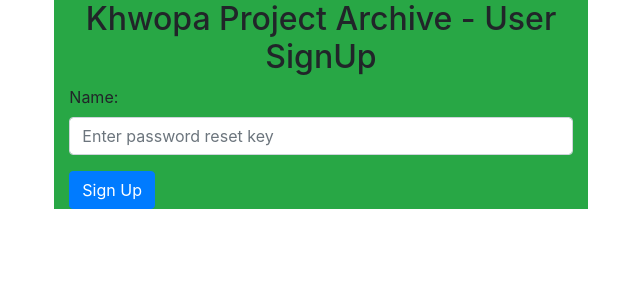
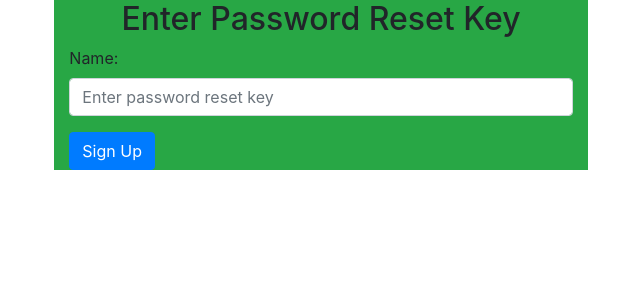
Before and after one commit to Rimpahang/Project-II, a PHP site: page /backEnd/verify_pwd_reset_key.php in a window 1280 px wide. Shown: the top 300 px of the page, without its empty margins (319-959 px from the left). Run offline with PHP 8.4, Linux system fonts and the light colour scheme; some libraries are stand-ins or nearby versions.

Commit message:
changed title, email subject and form topic

```diff
--- a/backEnd/password_recovery.php
+++ b/backEnd/password_recovery.php
@@ -50,7 +50,7 @@ if (mysqli_num_rows($result) > 0) {
 
             // Content
             $mail->isHTML(true);                                  // Set email format to HTML
-            $mail->Subject = 'Password Recovery';
+            $mail->Subject = 'Password Reset';
             $mail->Body = 'Dear, User your password reset key is:<br><b>' . $rekey . '</b><br>Please do not share this key with anyone.';
             $mail->AltBody = 'This is the body in plain text for non-HTML mail clients';
 
@@ -74,7 +74,7 @@ if (mysqli_num_rows($result) > 0) {
 <!DOCTYPE html>
 <html>
 <head>
-    <title>Password Recovery - Khwopa Project Archive</title>
+    <title>Password Reset - Khwopa Project Archive</title>
     <?php include('includes/head.php'); ?>
 </head>
 <body>
--- a/backEnd/set_new_pwd.php
+++ b/backEnd/set_new_pwd.php
@@ -27,12 +27,12 @@ if (isset($_POST['sub'])) {
 <!DOCTYPE html>
 <html>
 <head>
-    <title>Sign Up - Khwopa Project Archive</title>
+    <title>Password Reset - Khwopa Project Archive</title>
     <?php include('includes/head.php'); ?>
 </head>
 <body>
 <div class="container-fluid col-md-5 col-sm-12 bg-success">
-    <h2 style="text-align: center;">Khwopa Project Archive - User SignUp</h2>
+    <h2 style="text-align: center;">Password Reset</h2>
     <form method="POST" name="new-pwd">
         <div class="form-group">
             <label for="pwd">New Password:</label>
--- a/backEnd/verify_pwd_reset_key.php
+++ b/backEnd/verify_pwd_reset_key.php
@@ -41,12 +41,12 @@ if (isset($_POST['sub'])) {
 <!DOCTYPE html>
 <html>
 <head>
-    <title>Sign Up - Khwopa Project Archive</title>
+    <title>Password Reset - Khwopa Project Archive</title>
     <?php include('includes/head.php'); ?>
 </head>
 <body>
 <div class="container-fluid col-md-5 col-sm-12 bg-success">
-    <h2 style="text-align: center;">Khwopa Project Archive - User SignUp</h2>
+    <h2 style="text-align: center;">Enter Password Reset Key</h2>
     <form method="POST" name="user-signup">
         <div class="form-group" name="pwd_reset_key">
             <label for="key">Name:</label>
```
